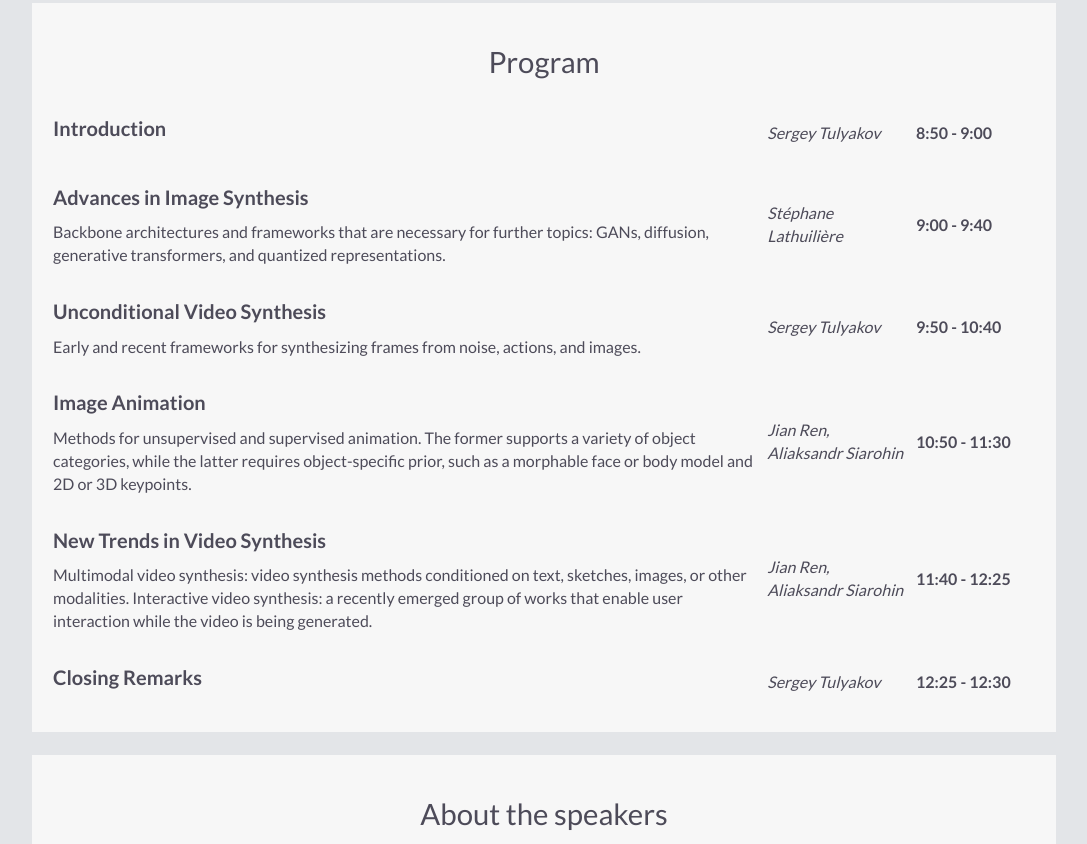
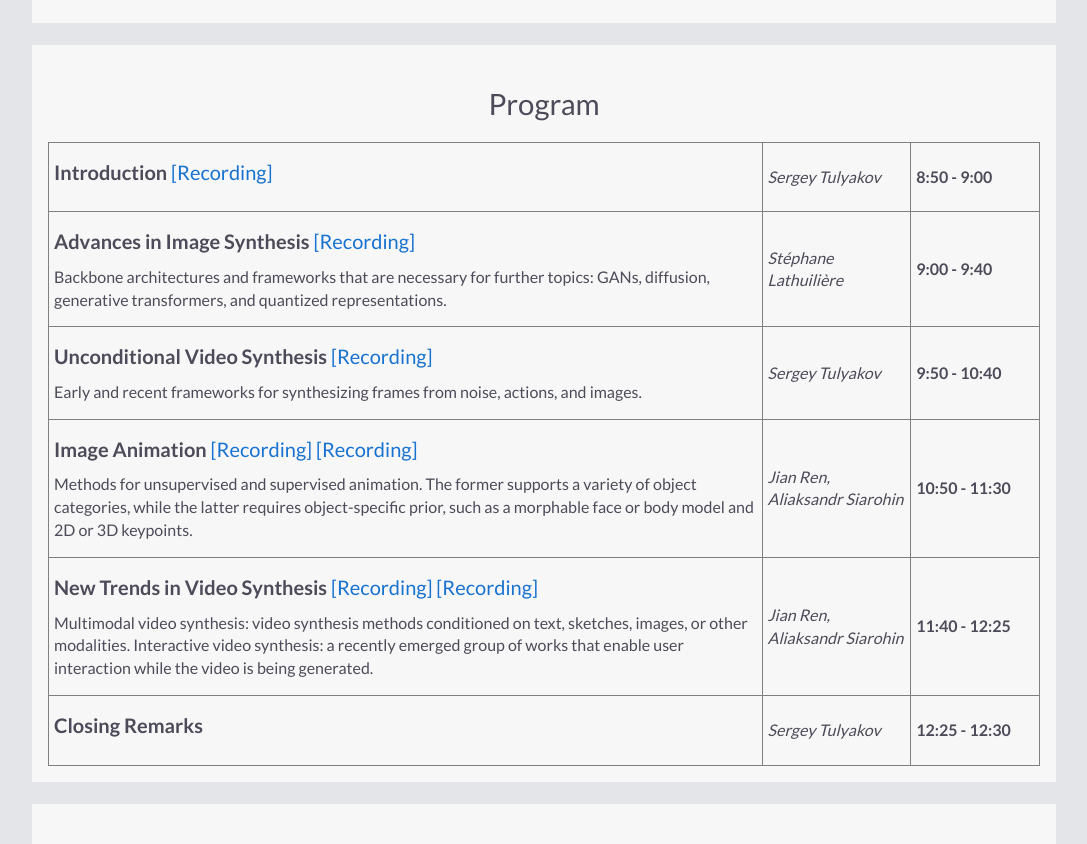
Before and after one commit to snap-research/video-synthesis-tutorial, a plain HTML site: page index.html in a window 1280 px wide. Shown: the part 1898-2742 px from the top of the page, without its empty margins (96-1183 px from the left). Drawn offline with nearby package versions, Linux system fonts and the light colour scheme.

Commit message:
Add links

```diff
--- a/index.html
+++ b/index.html
@@ -40,7 +40,7 @@
         <br>
         <!--Anyone can join! </h3-->
 
-        <!--h3 align="center">The recorded speeches are all available in this <a href=https://www.youtube.com/playlist?list=PLC3-gy3aKPTPbFAkm7anH5PnhLZdvNizZ> youtube playlist</a>!!</h3-->
+        <h3 align="center">The recordings are all available under this <a href="https://vimeo.com/766471377"> link </a>!!</h3>
         <!--   <p><img src="figures/teaser.jpg" width="1000" align="middle" /></p> -->
 </div>
 
@@ -119,32 +119,33 @@
 
 <div class="container">
   <h2>Program</h2>
-    <table>
+    <table class="program">
 	    <tr>
-		<td width="72%"><p style="font-size:20px"> <b>Introduction</b></p></td>
+		<td width="72%"><p style="font-size:20px"> <b>Introduction</b> <a href="https://vimeo.com/766464323"> [Recording] </a> </p></td>
 		<td width="15%"><em>Sergey Tulyakov</em></td>
 		<td width="13%"><b>8:50 - 9:00</b></td>
             </tr>
 
 	    <tr>
-		<td><p style="font-size:20px"> <b>Advances in Image Synthesis</b></p> Backbone architectures and frameworks that are necessary for further topics: GANs, diffusion, generative transformers, and quantized representations.</td>
+		<td><p style="font-size:20px"> <b>Advances in Image Synthesis</b> <a href="https://vimeo.com/766471377"> [Recording] </a> </p> Backbone architectures and frameworks that are necessary for further topics: GANs, diffusion, generative transformers, and quantized representations.</td>
 		<td><em>Stéphane Lathuilière</em></td>
 		<td><b>9:00 - 9:40</b></td>
 	    </tr>
+
 	    <tr>
-		<td><p style="font-size:20px"> <b>Unconditional Video Synthesis</b></p>Early and recent frameworks for synthesizing frames from noise, actions, and images.</td>
+		<td><p style="font-size:20px"> <b>Unconditional Video Synthesis</b> <a href="https://vimeo.com/766464936"> [Recording] </a> </p>Early and recent frameworks for synthesizing frames from noise, actions, and images.</td>
 		<td><em>Sergey Tulyakov</em></td>
 		<td><b>9:50 - 10:40</b></td>
 	    </tr>
 
 	    <tr>
-		<td><p style="font-size:20px"> <b>Image Animation</b></p> Methods for unsupervised and supervised animation. The former supports a variety of object categories, while the latter requires object-specific prior, such as a morphable face or body model and 2D or 3D keypoints.</td>
+		<td><p style="font-size:20px"> <b>Image Animation</b> <a href="https://vimeo.com/766470505"> [Recording] </a> <a href="https://vimeo.com/766458665"> [Recording] </a> </p> Methods for unsupervised and supervised animation. The former supports a variety of object categories, while the latter requires object-specific prior, such as a morphable face or body model and 2D or 3D keypoints.</td>
 		<td><em>Jian Ren, Aliaksandr Siarohin</em></td>
 		<td><b>10:50 - 11:30</b></td>
 	    </tr>
 
 	    <tr>
-		<td><p style="font-size:20px"> <b>New Trends in Video Synthesis</b></p> Multimodal video synthesis: video synthesis methods conditioned on text, sketches, images, or other modalities. Interactive video synthesis: a recently emerged group of works that enable user interaction while the video is being generated. </td>
+		<td><p style="font-size:20px"> <b>New Trends in Video Synthesis</b> <a href="https://vimeo.com/766462170"> [Recording] </a>  <a href="https://vimeo.com/766455768"> [Recording] </a> </p> Multimodal video synthesis: video synthesis methods conditioned on text, sketches, images, or other modalities. Interactive video synthesis: a recently emerged group of works that enable user interaction while the video is being generated. </td>
 		<td><em>Jian Ren, Aliaksandr Siarohin</em></td>
 		<td><b>11:40 - 12:25</b></td>
              </tr>
```
